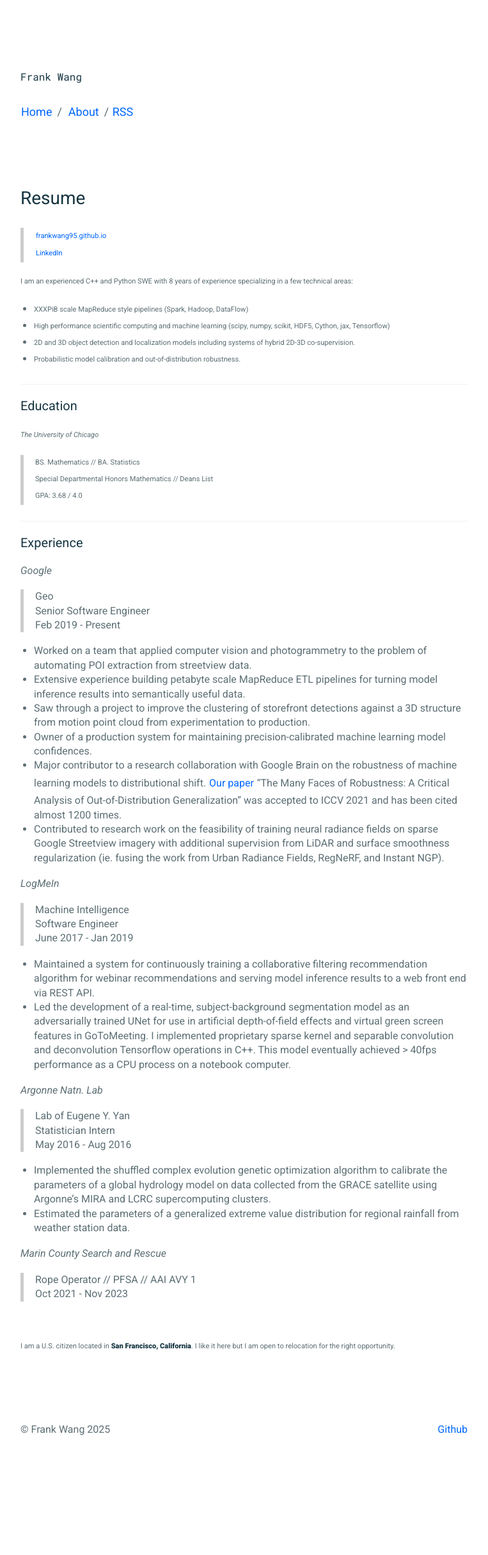
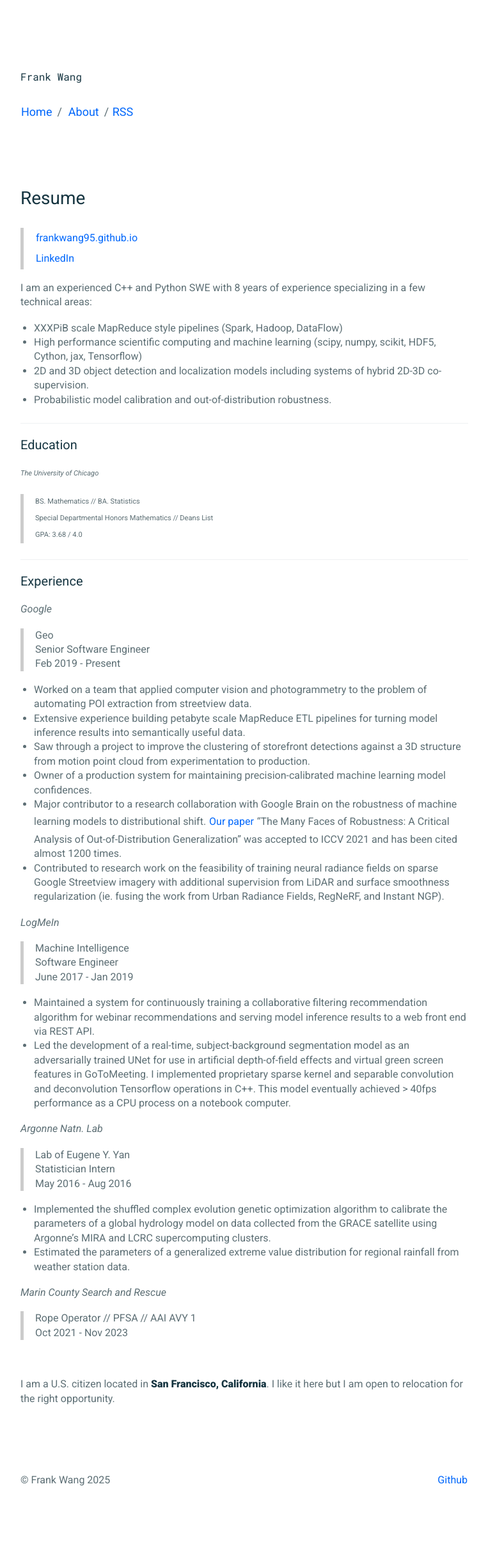
Before and after one commit to frankwang95/frankwang95.github.io, a Jekyll site: the page built from _pages/resume.md, in a window 1280 px wide. Shown: the whole page at 64% size, without its empty margins (258-1021 px from the left). Built offline with Jekyll 4.4.1, drawn with Linux system fonts in a browser that asks for light colours; before the commit the page ends 2350 px from its top, so only the background shows below that.

Commit message:
Update resume.md

```diff
--- a/_pages/resume.md
+++ b/_pages/resume.md
@@ -4,14 +4,14 @@ title: Resume
 permalink: /resume/
 ---
 
-> <sub><sup>[frankwang95.github.io](https://frankwang95.github.io/)</sup></sub> \
-> <sub><sup>[LinkedIn](https://www.linkedin.com/in/frank-wang-00706089/)</sup></sub>
+> [frankwang95.github.io](https://frankwang95.github.io/) \
+> [LinkedIn](https://www.linkedin.com/in/frank-wang-00706089/)
 
-<sub><sup>I am an experienced C++ and Python SWE with 8 years of experience specializing in a few technical areas:</sup></sub>
-* <sub><sup>XXXPiB scale MapReduce style pipelines (Spark, Hadoop, DataFlow)</sup></sub>
-* <sub><sup>High performance scientific computing and machine learning (scipy, numpy, scikit, HDF5, Cython, jax, Tensorflow)</sup></sub>
-* <sub><sup>2D and 3D object detection and localization models including systems of hybrid 2D-3D co-supervision.</sup></sub>
-* <sub><sup>Probabilistic model calibration and out-of-distribution robustness.</sup></sub>
+I am an experienced C++ and Python SWE with 8 years of experience specializing in a few technical areas:
+* XXXPiB scale MapReduce style pipelines (Spark, Hadoop, DataFlow)
+* High performance scientific computing and machine learning (scipy, numpy, scikit, HDF5, Cython, jax, Tensorflow)
+* 2D and 3D object detection and localization models including systems of hybrid 2D-3D co-supervision.
+* Probabilistic model calibration and out-of-distribution robustness.
 
 _________________
 
@@ -63,4 +63,4 @@ _________________
 
 <br>
 
-<sub><sup>I am a U.S. citizen located in **San Francisco, California**. I like it here but I am open to relocation for the right opportunity.</sup></sub>
+I am a U.S. citizen located in **San Francisco, California**. I like it here but I am open to relocation for the right opportunity.
```
